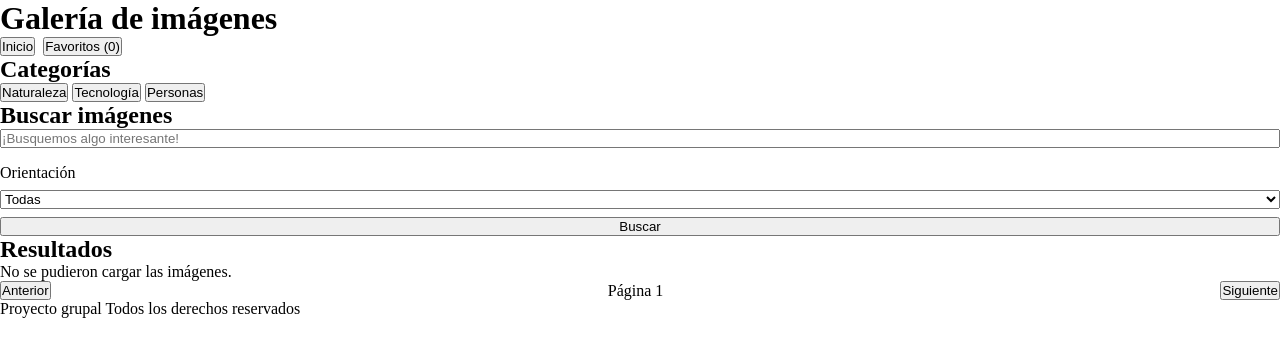
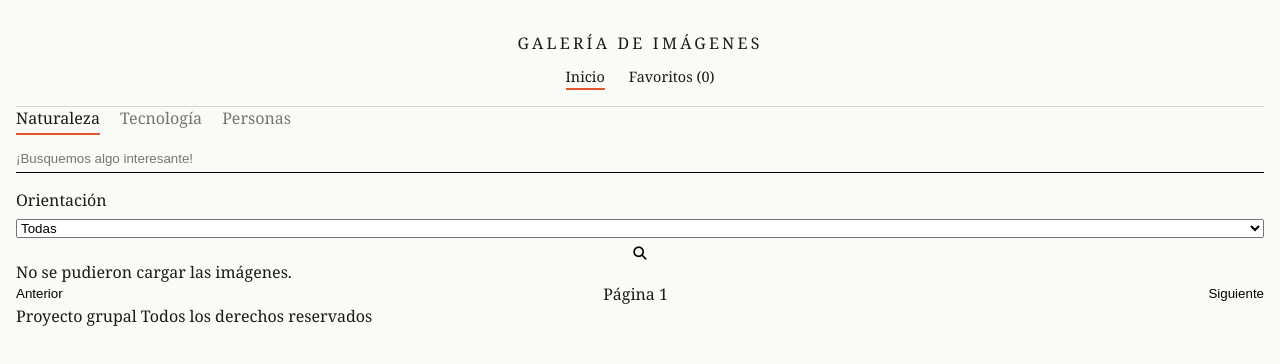
Before and after one commit to jamineska/proyecto-front, a plain HTML site: page index.html in a window 1280 px wide. Drawn offline with Linux system fonts and the light colour scheme; no server answers.

Commit message:
funcionalidades CSS header y buscador implementadas

```diff
--- a/css/main.css
+++ b/css/main.css
@@ -1,6 +1,15 @@
 /* =========================================================
-   CSS BASE (mobile first) - solo estructura, sin colores
+   CSS BASE (mobile first) + un poquito de estilo museo
    ========================================================= */
+
+/* ===== VARIABLES DE COLOR ===== */
+:root {
+    --fondo: #FAFAF7;
+    --texto: #1A1A1A;
+    --texto-suave: #77746b;
+    --acento: #E4572E;
+}
+
 
 /* ===== RESET ===== */
 * {
@@ -17,13 +26,81 @@
 img {
     display: block;
     max-width: 100%;
+    padding: 1rem;
+    border: 1px solid black;
+}
+
+body {
+    background-color: var(--fondo);
+    color: var(--texto);
+    font-family: Georgia, "Times New Roman", serif;
+    margin: 1rem;
+    min-height: 100vh;
 }
 
 
 /* ===== CABECERA ===== */
+header {
+    text-align: center;
+    padding: 1rem;
+    border-bottom: 1px solid #d9d6cd;
+}
+
+h1 {
+    font-size: 1rem;
+    font-weight: normal;
+    text-transform: uppercase;
+    letter-spacing: 0.2em;
+    margin-bottom: 0.8rem;
+}
+
+/* Botones del menú: sin aspecto de botón */
 header nav {
     display: flex;
-    gap: 0.5rem;
+    justify-content: center;
+    gap: 1.5rem;
+}
+
+header nav button {
+    -webkit-appearance: none;
+    appearance: none;
+    background: none;
+    border: none;
+    border-bottom: 2px solid transparent;
+    border-radius: 0;
+    font-family: inherit;
+    font-size: 0.9rem;
+    color: var(--texto);
+    padding-bottom: 2px;
+    cursor: pointer;
+}
+
+#boton-inicio {
+    border-bottom-color: var(--acento);
+}
+
+
+/* ===== CATEGORÍAS ===== */
+.boton-categoria {
+    -webkit-appearance: none;
+    appearance: none;
+    background: none;
+    border: none;
+    border-bottom: 2px solid transparent;
+    border-radius: 0;
+    font-family: inherit;
+    font-size: 1rem;
+    color: var(--texto-suave);
+    padding-bottom: 4px;
+    margin-right: 1rem;
+    cursor: pointer;
+
+}
+
+/* La clase .activa la pone el JS al pulsar una categoría */
+.boton-categoria.activa {
+    border-bottom-color: var(--acento);
+    color: var(--texto);
 }
 
 
@@ -34,6 +111,20 @@ header nav {
     gap: 0.5rem;
 }
 
+input {
+    border: none;
+    outline: none;
+    background: transparent;
+    margin-top: 1rem;
+    border-bottom: 1px solid black;
+    padding-bottom: 6px;
+
+}
+button {
+    border: none;
+    outline: none;
+    background: transparent;
+}
 
 /* ===== GALERÍAS (resultados y favoritos) ===== */
 /* En móvil: una sola columna */
--- a/index.html
+++ b/index.html
@@ -6,6 +6,7 @@
     <meta name="viewport" content="width=device-width, initial-scale=1.0">
     <title>Galería de imágenes</title>
     <link rel="stylesheet" href="css/main.css">
+    <link rel="stylesheet" href="https://cdnjs.cloudflare.com/ajax/libs/font-awesome/7.3.1/css/all.css" integrity="sha512-x9WwyMYBnlXMNQ6kQ/Lyzu1NqIhLQKL5Oq6xByfXuRj7s9CskyCbLv/1IjqzJmXwFXWr0ov6jBV7Qbc0hh9nHg==" crossorigin="anonymous" referrerpolicy="no-referrer">
 
 </head>
 
@@ -28,7 +29,7 @@
 
             <!-- Las 3 categorías -->
             <section>
-                <h2>Categorías</h2>
+
                 <button class="boton-categoria" data-categoria="nature">Naturaleza</button>
                 <!-- el valor de data-categoria es la palabra que se buscará en Unsplash -->
                 <button class="boton-categoria" data-categoria="technology">Tecnología</button>
@@ -37,9 +38,9 @@
 
             <!-- Buscador y filtro de orientación -->
             <section>
-                <h2>Buscar imágenes</h2>
+
                 <form id="formulario-busqueda" novalidate>
-                    <input type="text" id="campo-busqueda" placeholder="¡Busquemos algo interesante!">
+                    <input type="text" id="campo-busqueda"  placeholder="¡Busquemos algo interesante!" >
                     <p id="mensaje-error-busqueda"></p>
 
                     <label for="selector-orientacion">Orientación</label>
@@ -50,13 +51,13 @@
                         <option value="landscape">Horizontal</option>
                     </select>
 
-                    <button>Buscar</button>
+                    <button><i class="fa-solid fa-magnifying-glass"></i></button>
                 </form>
             </section>
 
             <!-- Resultados y paginación -->
             <section>
-                <h2>Resultados</h2>
+
                 <p id="mensaje-resultados"></p>
                 <div id="galeria-resultados"></div>
 
```
